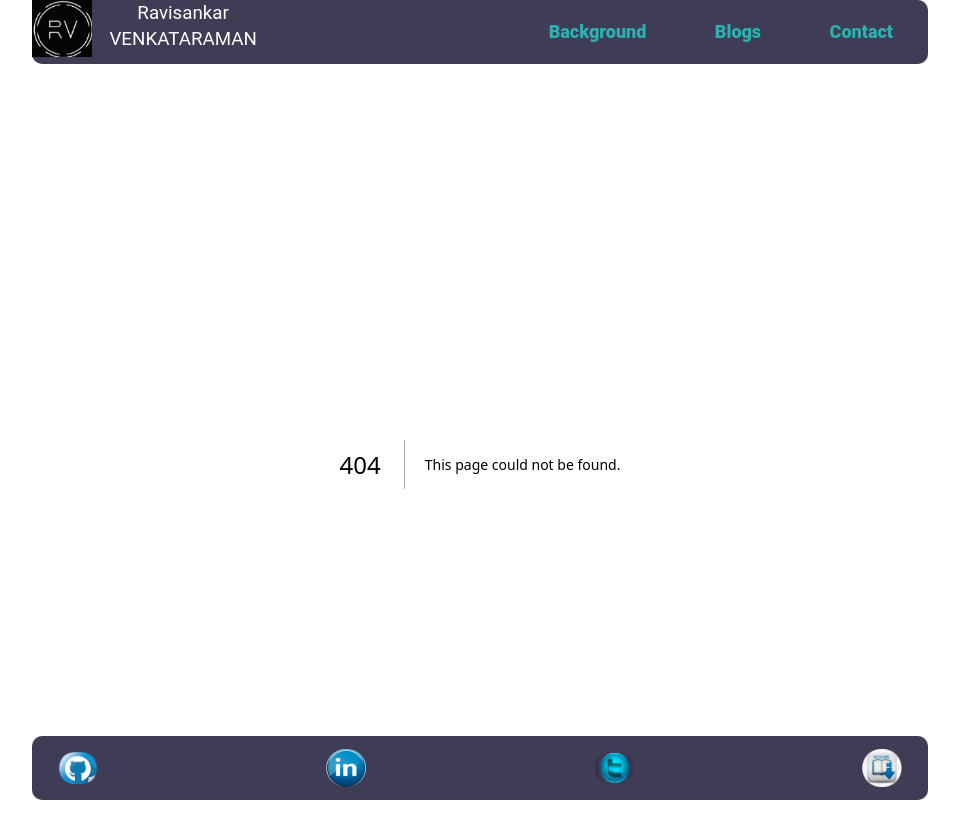
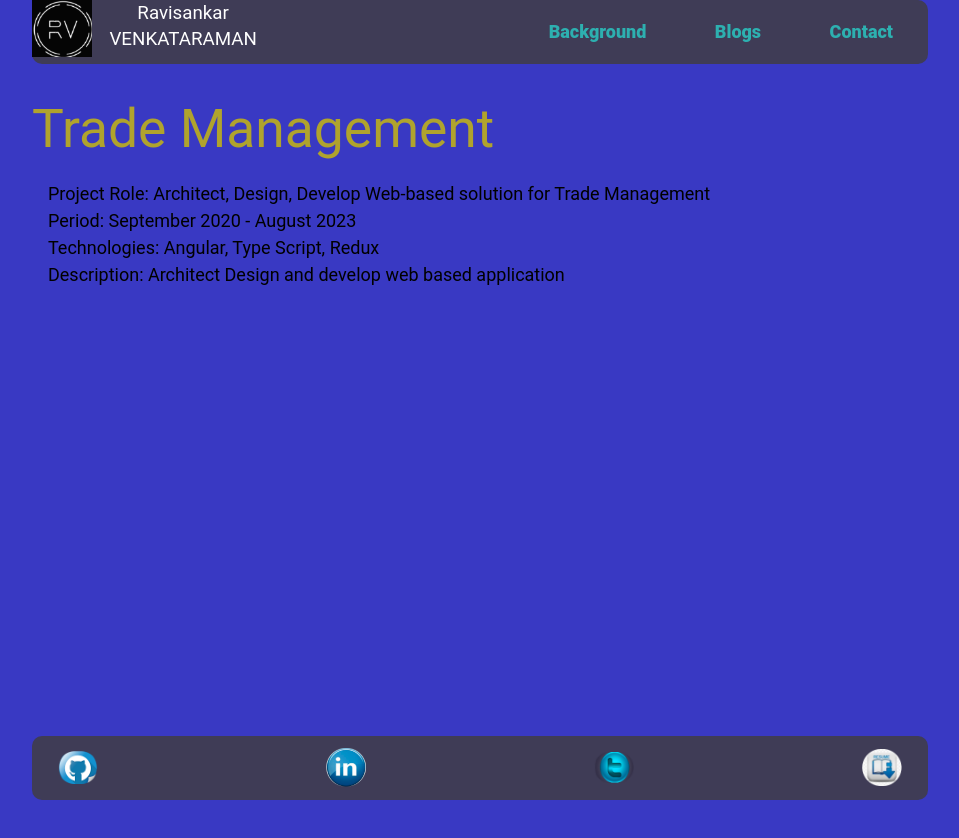
Before and after one commit to NJIT-WIS/midterm-portfolio-rv452njit, a Next.js app in the folder midterm-portfolio-rv452njit/: page /Projects1 in a window 1280 px wide. Before the commit this address had no page. Shown: the top 838 px of the page, without its empty margins (160-1119 px from the left). After the commit the page ends 804 px from the top, so only its background shows below. Built offline with nearby package versions, Linux system fonts and the light colour scheme.

Commit message:
closes #12

```diff
--- /dev/null
+++ b/midterm-portfolio-rv452njit/src/app/Projects1/page.tsx
@@ -0,0 +1,160 @@
+import Footer from '@/app/footer'
+import Header from '@/app/header'
+import Image from 'next/image'
+import type { Metadata } from 'next'
+import { Inter, Roboto, Outfit } from 'next/font/google'
+import Head from 'next/head'
+export default function Projects1({
+    children,
+  }: {
+    children: React.ReactNode
+  }) {
+  return (
+    <section className='Section-Setting' id='Project1Section'>
+        <main className="">
+
+        <h2 style={{color: '#B0A32D'}} id="Project2">Trade Management</h2>
+                {/* <div style={{ display: "flex", justifyContent: "space-around", fontSize: "36px" }}>Current Project</div> */}
+                <ul className="ul-setting list-setting a">
+                    <li>
+                        Project Role: Architect, Design, Develop Web-based solution for Trade Management
+                    </li>
+                    <li>
+                        Period: September 2020 - August 2023
+                    </li>
+                    <li>
+                        Technologies: Angular, Type Script, Redux
+                    </li>
+                    <li>
+                        Description: Architect Design and develop web based application
+                    </li>
+            </ul>
+    </main>
+    </section>
+  );
+}
+
+{/* <html lang="en">
+            <Head>
+                <title>Blogs</title>
+                <meta charSet='utf-8' />
+                <meta name="viewport" content="initial-scale=1.0, width=device-width" />
+                <meta name="description" content="Ravisankar Resume" />
+                <meta name="keywords" content="Ravisankar Venkataraman, Ravi, Resume, Ravi Resume, Full-stack, full stack, job, career" />
+                <link href="https://fonts.googleapis.com/css2?family=Lobster&display=swap" rel="stylesheet" />
+                <link rel="stylesheet" href="https://cdnjs.cloudflare.com/ajax/libs/materialize/1.0.0/css/materialize.min.css" as="style"/>
+                <link rel="preload" href="https://cdnjs.cloudflare.com/ajax/libs/font-awesome/6.0.0-beta2/css/all.min.css" as="style"/>
+                <link rel="preload" href="https://fonts.googleapis.com/css2?family=Nunito:wght@700&family=Work+Sans:wght@400;500&display=swap" as="style" />
+                <style>
+
+                </style>
+            </Head>
+
+    <main className="">
+      <div className="z-10 max-w-5xl w-full items-center justify-between font-mono text-sm lg:flex">
+        <p className="fixed left-0 top-0 flex w-full justify-center border-b border-gray-300 bg-gradient-to-b from-zinc-200 pb-6 pt-8 backdrop-blur-2xl dark:border-neutral-800 dark:bg-zinc-800/30 dark:from-inherit lg:static lg:w-auto  lg:rounded-xl lg:border lg:bg-gray-200 lg:p-4 lg:dark:bg-zinc-800/30">
+          Get started by editing&nbsp;
+          <code className="font-mono font-bold">src/app/page.tsx</code>
+        </p>
+        <div className="fixed bottom-0 left-0 flex h-48 w-full items-end justify-center bg-gradient-to-t from-white via-white dark:from-black dark:via-black lg:static lg:h-auto lg:w-auto lg:bg-none">
+          <a
+            className="pointer-events-none flex place-items-center gap-2 p-8 lg:pointer-events-auto lg:p-0"
+            href="https://vercel.com?utm_source=create-next-app&utm_medium=appdir-template&utm_campaign=create-next-app"
+            target="_blank"
+            rel="noopener noreferrer"
+          >
+            By{' '}
+            <Image
+              src="/vercel.svg"
+              alt="Vercel Logo"
+              className="dark:invert"
+              width={100}
+              height={24}
+              priority
+            />
+          </a>
+        </div>
+      </div>
+
+      <div className="relative flex place-items-center before:absolute before:h-[300px] before:w-[480px] before:-translate-x-1/2 before:rounded-full before:bg-gradient-radial before:from-white before:to-transparent before:blur-2xl before:content-[''] after:absolute after:-z-20 after:h-[180px] after:w-[240px] after:translate-x-1/3 after:bg-gradient-conic after:from-sky-200 after:via-blue-200 after:blur-2xl after:content-[''] before:dark:bg-gradient-to-br before:dark:from-transparent before:dark:to-blue-700 before:dark:opacity-10 after:dark:from-sky-900 after:dark:via-[#0141ff] after:dark:opacity-40 before:lg:h-[360px] z-[-1]">
+        <Image
+          className="relative dark:drop-shadow-[0_0_0.3rem_#ffffff70] dark:invert"
+          src="/stars.jpg"
+          alt="Next.js Logo"
+          width={180}
+          height={37}
+          priority
+        />
+      </div>
+
+      <div className="mb-32 grid text-center lg:max-w-5xl lg:w-full lg:mb-0 lg:grid-cols-4 lg:text-left">
+        <a
+          href="https://nextjs.org/docs?utm_source=create-next-app&utm_medium=appdir-template&utm_campaign=create-next-app"
+          className="group rounded-lg border border-transparent px-5 py-4 transition-colors hover:border-gray-300 hover:bg-gray-100 hover:dark:border-neutral-700 hover:dark:bg-neutral-800/30"
+          target="_blank"
+          rel="noopener noreferrer"
+        >
+          <h2 className={`mb-3 text-2xl font-semibold`}>
+            Docs{' '}
+            <span className="inline-block transition-transform group-hover:translate-x-1 motion-reduce:transform-none">
+              -&gt;
+            </span>
+          </h2>
+          <p className={`m-0 max-w-[30ch] text-sm opacity-50`}>
+            Find in-depth information about Next.js features and API.
+          </p>
+        </a>
+
+        <a
+          href="https://nextjs.org/learn?utm_source=create-next-app&utm_medium=appdir-template-tw&utm_campaign=create-next-app"
+          className="group rounded-lg border border-transparent px-5 py-4 transition-colors hover:border-gray-300 hover:bg-gray-100 hover:dark:border-neutral-700 hover:dark:bg-neutral-800/30"
+          target="_blank"
+          rel="noopener noreferrer"
+        >
+          <h2 className={`mb-3 text-2xl font-semibold`}>
+            Learn{' '}
+            <span className="inline-block transition-transform group-hover:translate-x-1 motion-reduce:transform-none">
+              -&gt;
+            </span>
+          </h2>
+          <p className={`m-0 max-w-[30ch] text-sm opacity-50`}>
+            Learn about Next.js in an interactive course with&nbsp;quizzes!
+          </p>
+        </a>
+
+        <a
+          href="https://vercel.com/templates?framework=next.js&utm_source=create-next-app&utm_medium=appdir-template&utm_campaign=create-next-app"
+          className="group rounded-lg border border-transparent px-5 py-4 transition-colors hover:border-gray-300 hover:bg-gray-100 hover:dark:border-neutral-700 hover:dark:bg-neutral-800/30"
+          target="_blank"
+          rel="noopener noreferrer"
+        >
+          <h2 className={`mb-3 text-2xl font-semibold`}>
+            Templates{' '}
+            <span className="inline-block transition-transform group-hover:translate-x-1 motion-reduce:transform-none">
+              -&gt;
+            </span>
+          </h2>
+          <p className={`m-0 max-w-[30ch] text-sm opacity-50`}>
+            Explore the Next.js 13 playground.
+          </p>
+        </a>
+
+        <a
+          href="https://vercel.com/new?utm_source=create-next-app&utm_medium=appdir-template&utm_campaign=create-next-app"
+          className="group rounded-lg border border-transparent px-5 py-4 transition-colors hover:border-gray-300 hover:bg-gray-100 hover:dark:border-neutral-700 hover:dark:bg-neutral-800/30"
+          target="_blank"
+          rel="noopener noreferrer"
+        >
+          <h2 className={`mb-3 text-2xl font-semibold`}>
+            Deploy{' '}
+            <span className="inline-block transition-transform group-hover:translate-x-1 motion-reduce:transform-none">
+              -&gt;
+            </span>
+          </h2>
+          <p className={`m-0 max-w-[30ch] text-sm opacity-50`}>
+            Instantly deploy your Next.js site to a shareable URL with Vercel.
+          </p>
+        </a>
+      </div>
+    </main>
+    </html> */}
```
